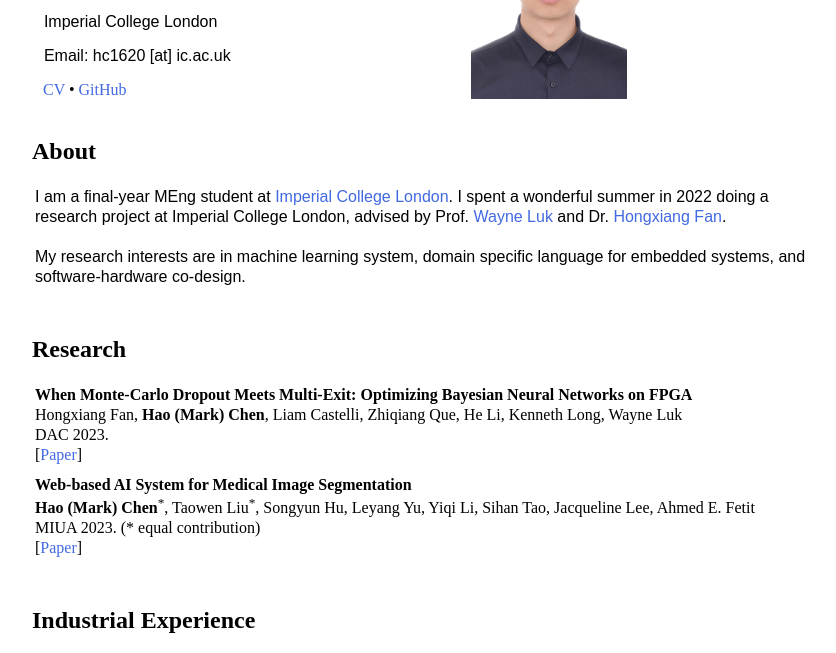
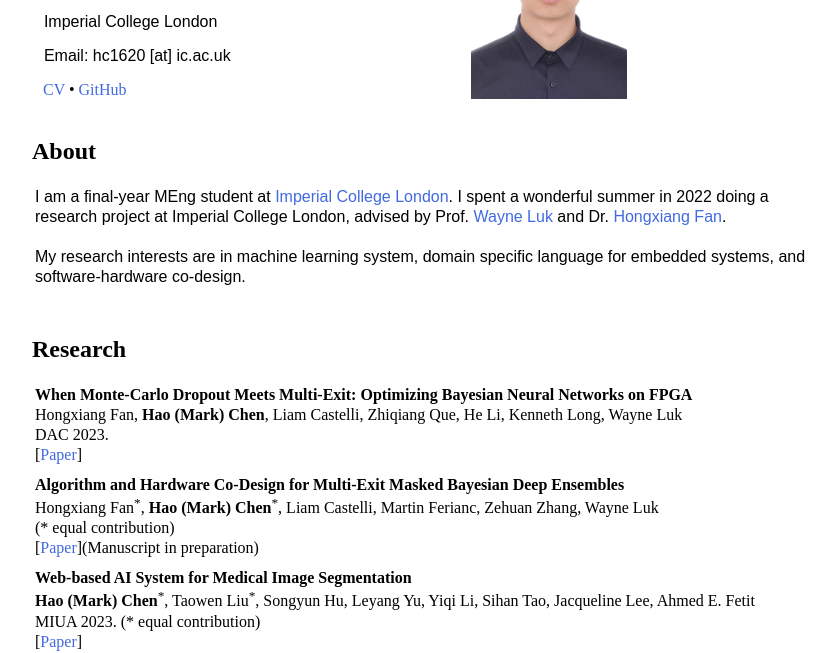
Before and after one commit to hmarkc/hao-mark-chen, a plain HTML site: page index.html in a window 1280 px wide. Shown: the part 152-805 px from the top of the page, without its empty margins (208-1044 px from the left). Drawn offline with Linux system fonts and the light colour scheme.

Commit message:
add TCAD

```diff
--- a/index.html
+++ b/index.html
@@ -151,6 +151,23 @@
 					<tr>
 						<td>
 							<p style="margin-top: 3px; margin-bottom: 3px; line-height: 1.25">
+								<b
+									>Algorithm and Hardware Co-Design for Multi-Exit Masked
+									Bayesian Deep Ensembles</b
+								><br />
+								Hongxiang Fan<sup>*</sup>, <strong>Hao (Mark) Chen</strong
+								><sup>*</sup>, Liam Castelli, Martin Ferianc, Zehuan Zhang,
+								Wayne Luk<br />
+								(* equal contribution)<br />
+								[<a href="files/">Paper</a>](Manuscript in preparation)
+							</p>
+						</td>
+					</tr>
+				</tbody>
+				<tbody>
+					<tr>
+						<td>
+							<p style="margin-top: 3px; margin-bottom: 3px; line-height: 1.25">
 								<b>Web-based AI System for Medical Image Segmentation</b><br />
 								<strong>Hao (Mark) Chen</strong><sup>*</sup>, Taowen
 								Liu<sup>*</sup>, Songyun Hu, Leyang Yu, Yiqi Li, Sihan Tao,
```
